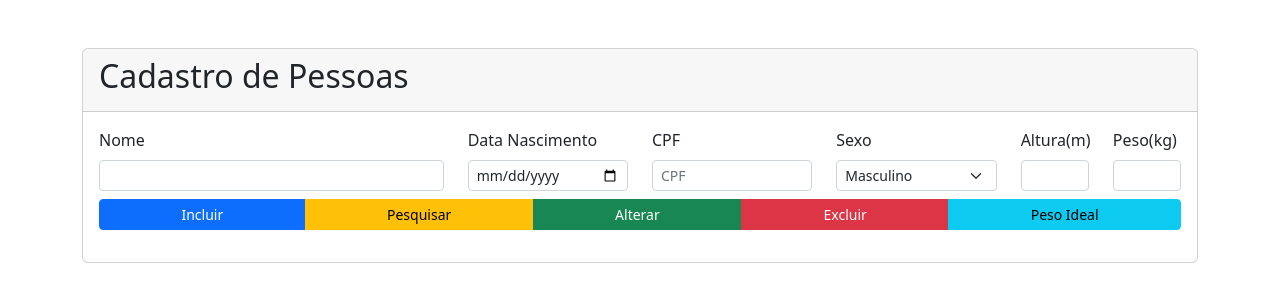
After one commit to carlosalbertoprojetos/prova_teste, a Django app: page /pessoas/ in a window 1280 px wide. The commit adds this page. Shown: the top 302 px of the page. Run offline with Django 4.2, Linux system fonts and the light colour scheme.

Commit message:
segundo commit

```diff
--- a/core/settings.py
+++ b/core/settings.py
@@ -152,3 +152,9 @@ STATICFILES_DIRS = [os.path.join(BASE_DIR, "static")]
 # https://docs.djangoproject.com/en/4.2/ref/settings/#default-auto-field
 
 DEFAULT_AUTO_FIELD = "django.db.models.BigAutoField"
+
+
+CSRF_TRUSTED_ORIGINS = [
+    "http://127.0.0.1:8000",
+    "http://localhost:8000",
+]
--- a/core/urls.py
+++ b/core/urls.py
@@ -22,7 +22,7 @@ from django.urls import path, include
 
 urlpatterns = [
     path("admin/", admin.site.urls),
-    path("", include("pessoas.urls")),
+    path("pessoas/", include("pessoas.urls")),
 ]
 
 if settings.DEBUG:
--- /dev/null
+++ b/pessoas/templates/pessoas/cadastro_pessoa.html
@@ -0,0 +1,135 @@
+<!DOCTYPE html>
+<html lang="pt-BR">
+
+    <head>
+        <meta charset="UTF-8">
+        <title>Cadastro de Pessoas</title>
+        <link href="https://cdn.jsdelivr.net/npm/bootstrap@5.2.3/dist/css/bootstrap.min.css" rel="stylesheet">
+    </head>
+
+    <body>
+        <div class="container mt-5">
+            <div class="card">
+                <div class="card-header">
+                    <h2>Cadastro de Pessoas</h2>
+                </div>
+                <div class="card-body">
+                    <form id="pessoaForm">
+                        <div class="row">
+                            <div class="col-md-4">
+                                <label for="nome" class="form-label">Nome</label>
+                                <input type="text" class="form-control form-control-sm" id="nome" required>
+                            </div>
+                            <div class="col-md-2">
+                                <label for="dataNasc" class="form-label">Data Nascimento</label>
+                                <input type="date" class="form-control form-control-sm" id="dataNasc" required>
+                            </div>
+                            <div class="col-md-2">
+                                <label for="cpf" class="form-label">CPF</label>
+                                <input type="text" id="cpf" class="form-control form-control-sm" placeholder="CPF"
+                                    required maxlength="14" oninput="formatarCPF(this)">
+                            </div>
+                            <div class="col-md-2">
+                                <label for="sexo" class="form-label">Sexo</label>
+                                <select class="form-select form-select-sm" id="sexo" required>
+                                    <option value="M">Masculino</option>
+                                    <option value="F">Feminino</option>
+                                </select>
+                            </div>
+                            <div class="col-md-1">
+                                <label for="altura" class="form-label">Altura(m)</label>
+                                <input type="number" step="0.01" class="form-control form-control-sm" id="altura"
+                                    required>
+                            </div>
+                            <div class="col-md-1">
+                                <label for="peso" class="form-label">Peso(kg)</label>
+                                <input type="number" step="0.1" class="form-control form-control-sm" id="peso" required>
+                            </div>
+                            <div class="btn-group btn-group-sm mt-2" role="group">
+                                <button type="button" class="btn btn-primary" onclick="incluir()">Incluir</button>
+                                <button type="button" class="btn btn-warning" onclick="pesquisar()">Pesquisar</button>
+                                <button type="button" class="btn btn-success" onclick="alterar()">Alterar</button>
+                                <button type="button" class="btn btn-danger" onclick="excluir()">Excluir</button>
+                                <button type="button" class="btn btn-info btn-sm" onclick="calcularPesoIdeal()">Peso
+                                    Ideal</button>
+                            </div>
+                        </div>
+                    </form>
+                </div>
+                <div id="resultado" class="mt-3"></div>
+            </div>
+
+            <script>
+                function formatarCPF(input) {
+                    // Remove qualquer caractere não numérico
+                    let valor = input.value.replace(/\D/g, '');
+
+                    // Adiciona a formatação (000.000.000-00)
+                    if (valor.length <= 11) {
+                        valor = valor.replace(/(\d{3})(\d{3})(\d{3})(\d{1,2})/, '$1.$2.$3-$4');
+                    }
+
+                    // Atualiza o campo com o CPF formatado
+                    input.value = valor;
+                }
+            </script>
+
+            <script>
+                async function incluir() {
+                    const dados = obterDadosFormulario();
+                    const response = await fetch('/api/pessoas/', {
+                        method: 'POST',
+                        headers: { 'Content-Type': 'application/json' },
+                        body: JSON.stringify(dados)
+                    });
+                    const resultado = await response.json();
+                    document.getElementById('resultado').innerHTML = JSON.stringify(resultado);
+                }
+
+                async function pesquisar() {
+                    const cpf = document.getElementById('cpf').value;
+                    const response = await fetch(`/api/pessoas/?cpf=${cpf}`);
+                    const resultado = await response.json();
+                    document.getElementById('resultado').innerHTML = JSON.stringify(resultado);
+                }
+
+                async function alterar() {
+                    const dados = obterDadosFormulario();
+                    const response = await fetch(`/api/pessoas/${dados.id}/`, {
+                        method: 'PUT',
+                        headers: { 'Content-Type': 'application/json' },
+                        body: JSON.stringify(dados)
+                    });
+                    const resultado = await response.json();
+                    document.getElementById('resultado').innerHTML = JSON.stringify(resultado);
+                }
+
+                async function excluir() {
+                    const cpf = document.getElementById('cpf').value;
+                    const response = await fetch(`/api/pessoas/?cpf=${cpf}`, { method: 'DELETE' });
+                    const resultado = await response.json();
+                    document.getElementById('resultado').innerHTML = JSON.stringify(resultado);
+                }
+
+                async function calcularPesoIdeal() {
+                    const cpf = document.getElementById('cpf').value;
+                    const response = await fetch(`/api/pessoas/${cpf}/peso-ideal/`);
+                    const resultado = await response.json();
+                    document.getElementById('resultado').innerHTML = `Peso Ideal: ${resultado.peso_ideal} kg`;
+                }
+
+                function obterDadosFormulario() {
+                    return {
+                        nome: document.getElementById('nome').value,
+                        data_nasc: document.getElementById('dataNasc').value,
+                        cpf: document.getElementById('cpf').value,
+                        sexo: document.getElementById('sexo').value,
+                        altura: parseFloat(document.getElementById('altura').value),
+                        peso: parseFloat(document.getElementById('peso').value)
+                    };
+                }
+            </script>
+            <script src="https://cdn.jsdelivr.net/npm/bootstrap@5.2.3/dist/js/bootstrap.bundle.min.js"></script>
+    </body>
+
+</html>
--- a/pessoas/urls.py
+++ b/pessoas/urls.py
@@ -1,11 +1,13 @@
 from django.urls import path, include
 from rest_framework.routers import DefaultRouter
-from .views import PessoaViewSet, index
+from .views import PessoaViewSet, index, listar_pessoas, criar_pessoa
 
 router = DefaultRouter()
 router.register(r"pessoas", PessoaViewSet, basename="pessoa")
 
 urlpatterns = [
+    # path("", include(router.urls)),
     path("", index, name="index"),
-    # path("", include(router.urls))
+    path("pessoas/", listar_pessoas, name="listar_pessoas"),
+    path("api/pessoas/", criar_pessoa, name="criar_pessoa"),
 ]
--- a/pessoas/views.py
+++ b/pessoas/views.py
@@ -1,23 +1,87 @@
+import json
 from django.shortcuts import render
-from rest_framework import serializers, viewsets
+from django.http import JsonResponse
+from rest_framework import viewsets, status
+from rest_framework.response import Response
+from rest_framework.decorators import action
+from django.views.decorators.csrf import csrf_exempt
+from django.views.decorators.http import require_http_methods
 from .models import Pessoa
+from .serializers import PessoaSerializer
+from .services import (
+    criar_pessoa,
+    atualizar_pessoa,
+    excluir_pessoa,
+    listar_pessoas,
+    obter_pessoa_por_id,
+)
+from .tasks import calcular_peso_ideal
 
 
 def index(request):
-    return render(request, "index.html")
+    return render(request, "pessoas/cadastro_pessoa.html")
 
 
-class PessoaSerializer(serializers.ModelSerializer):
-    class Meta:
-        model = Pessoa
-        fields = "__all__"
+@csrf_exempt  # Se você estiver usando AJAX sem CSRF (ou adicionar manualmente o CSRF token)
+@require_http_methods(["POST"])
+def criar_pessoa(request):
+    try:
+        # Parse da requisição JSON
+        data = json.loads(request.body)
+
+        # Criação do objeto Pessoa
+        pessoa = Pessoa.objects.create(
+            nome=data.get("nome"),
+            data_nasc=data.get("data_nasc"),
+            cpf=data.get("cpf"),
+            sexo=data.get("sexo"),
+            altura=data.get("altura"),
+            peso=data.get("peso"),
+        )
+
+        # Retorno de sucesso com dados da pessoa
+        return JsonResponse({"id": pessoa.id, "nome": pessoa.nome}, status=201)
+
+    except Exception as e:
+        return JsonResponse({"error": str(e)}, status=400)
 
 
-class PessoaViewSet(viewsets.ModelViewSet):
-    queryset = Pessoa.objects.all()
-    serializer_class = PessoaSerializer
+class PessoaViewSet(viewsets.ViewSet):
+    def list(self, request):
+        pessoas = listar_pessoas()
+        serializer = PessoaSerializer(pessoas, many=True)
+        return Response(serializer.data)
 
-    def calcular_peso_ideal(self, request, pk=None):
-        pessoa = self.get_object()
-        peso_ideal = pessoa.calcular_peso_ideal()
-        return Response({"peso_ideal": peso_ideal})
+    def create(self, request):
+        pessoa = criar_pessoa(request.data)
+        serializer = PessoaSerializer(pessoa)
+        return Response(serializer.data, status=status.HTTP_201_CREATED)
+
+    def retrieve(self, request, pk=None):
+        pessoa = obter_pessoa_por_id(pk)
+        if pessoa:
+            serializer = PessoaSerializer(pessoa)
+            return Response(serializer.data)
+        return Response(status=status.HTTP_404_NOT_FOUND)
+
+    def update(self, request, pk=None):
+        pessoa = obter_pessoa_por_id(pk)
+        if pessoa:
+            pessoa = atualizar_pessoa(pessoa, request.data)
+            serializer = PessoaSerializer(pessoa)
+            return Response(serializer.data)
+        return Response(status=status.HTTP_404_NOT_FOUND)
+
+    def destroy(self, request, pk=None):
+        pessoa = obter_pessoa_por_id(pk)
+        if pessoa:
+            excluir_pessoa(pessoa)
+            return Response(status=status.HTTP_204_NO_CONTENT)
+        return Response(status=status.HTTP_404_NOT_FOUND)
+
+    @action(detail=True, methods=["get"])
+    def peso_ideal(self, request, pk=None):
+        pessoa = obter_pessoa_por_id(pk)
+        if pessoa:
+            return Response({"peso_ideal": calcular_peso_ideal(pessoa)})
+        return Response(status=status.HTTP_404_NOT_FOUND)
```
Also changed, not shown: pessoas/models.py (+14 -14 lines), pessoas/serializers.py (+3 -11 lines), pessoas/tasks.py (+0 -57 lines), pessoas/templates/pessoas/cadastroPessoas.html (deleted, +0 -110 lines), pessoas/templates/pessoas/lista_pessoas.html (added, +15 -0 lines), templates/index.html (+27 -6 lines), pessoas/migrations/0002_alter_pessoa_cpf_alter_pessoa_nome.py (added).
